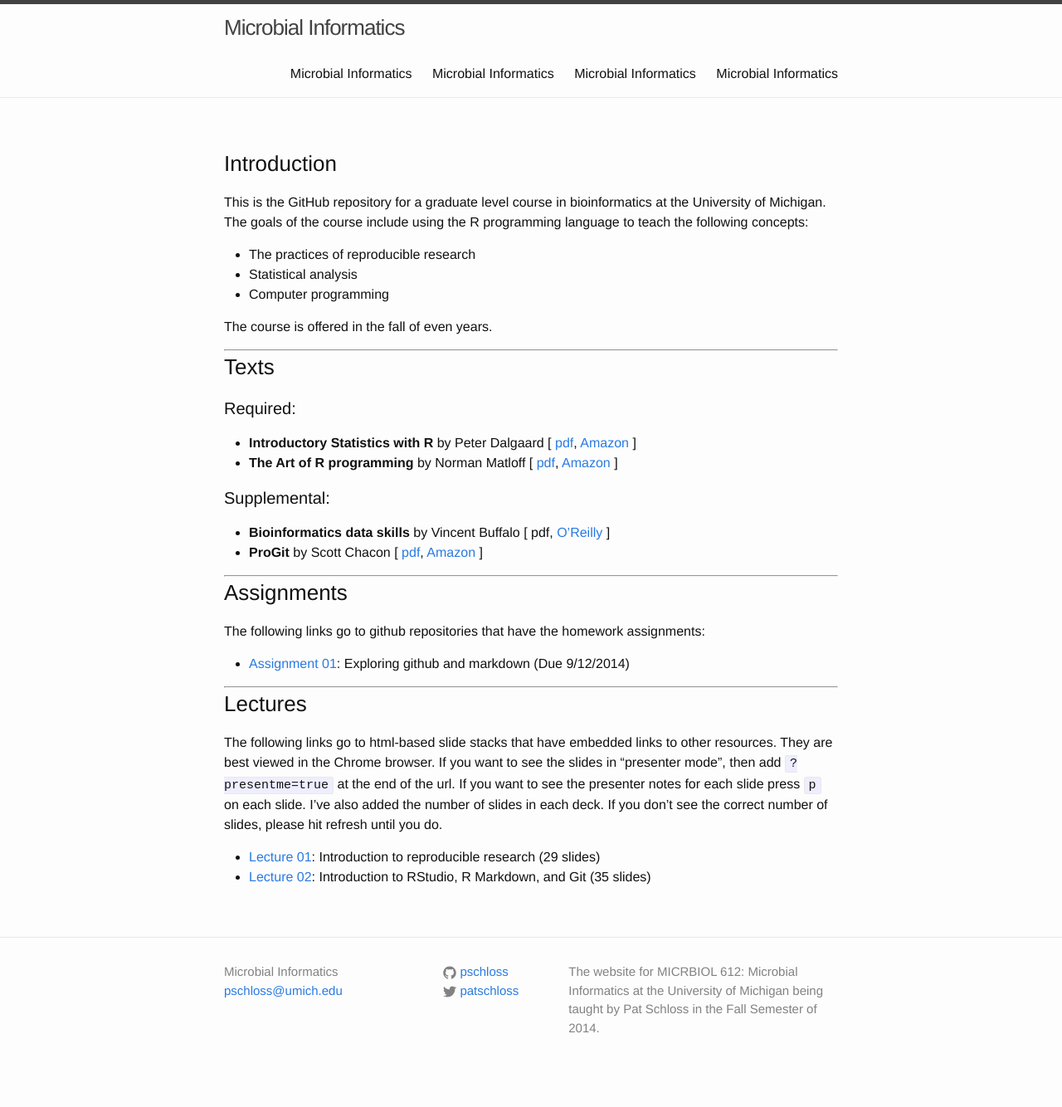
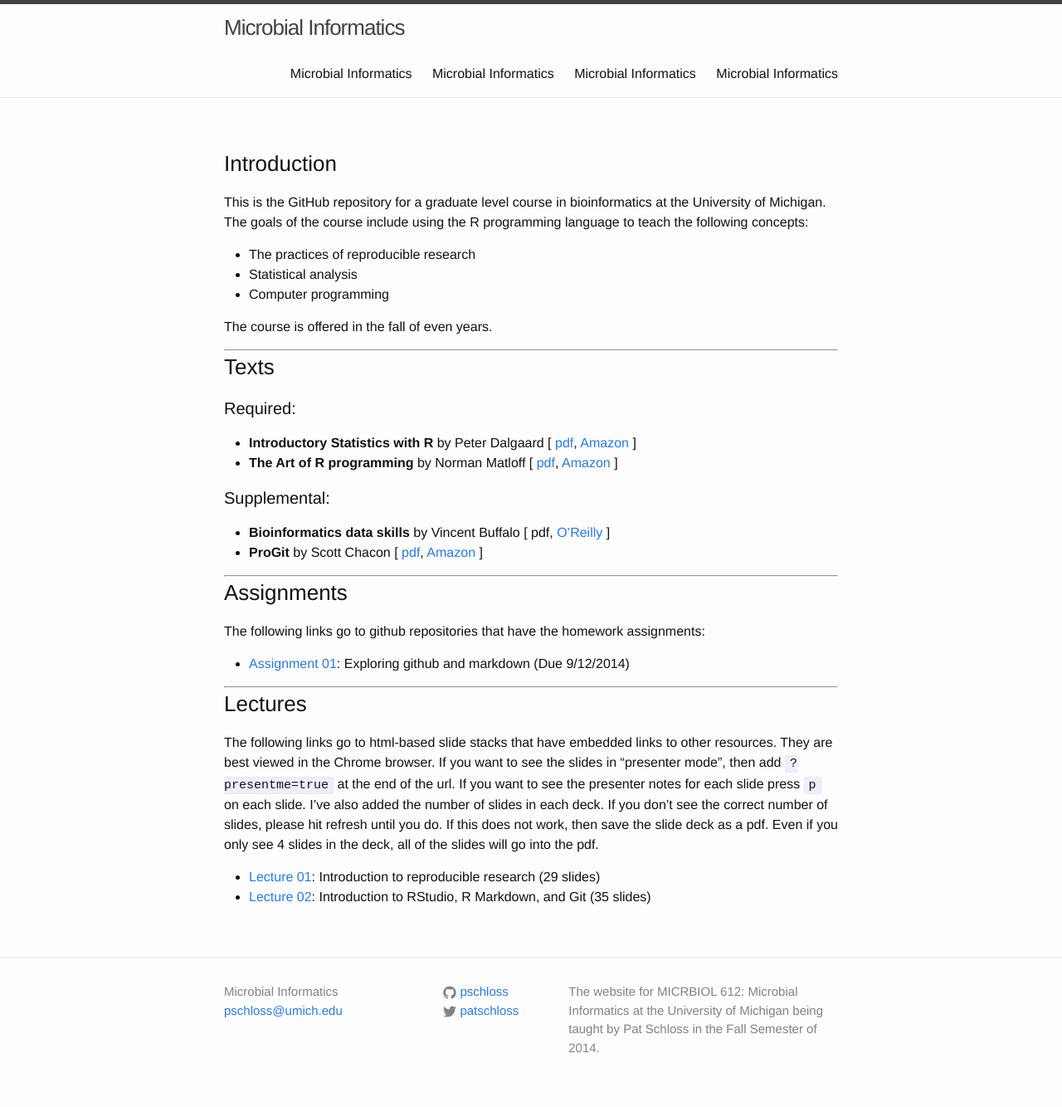
Before and after one commit to microbialinformatics/microbialinformatics.github.io, a Jekyll site: the page built from index.md, in a window 1280 px wide. Shown: the whole page at 83% size. Built offline with Jekyll 4.4.1, drawn with Linux system fonts in a browser that asks for light colours; before the commit the page ends 1310 px from its top, so only the background shows below that.

Commit message:
added information about getting a full slide deck

```diff
--- a/index.md
+++ b/index.md
@@ -33,7 +33,7 @@ The following links go to github repositories that have the homework assignments
 ----
 
 ### Lectures
-The following links go to html-based slide stacks that have embedded links to other resources. They are best viewed in the Chrome browser. If you want to see the slides in "presenter mode", then add `?presentme=true` at the end of the url. If you want to see the presenter notes for each slide press `p` on each slide. I've also added the number of slides in each deck. If you don't see the correct number of slides, please hit refresh until you do.
+The following links go to html-based slide stacks that have embedded links to other resources. They are best viewed in the Chrome browser. If you want to see the slides in "presenter mode", then add `?presentme=true` at the end of the url. If you want to see the presenter notes for each slide press `p` on each slide. I've also added the number of slides in each deck. If you don't see the correct number of slides, please hit refresh until you do. If this does not work, then save the slide deck as a pdf. Even if you only see 4 slides in the deck, all of the slides will go into the pdf.
 
 * [Lecture 01](slides/Lecture01.html): Introduction to reproducible research (29 slides)
 * [Lecture 02](slides/Lecture02.html): Introduction to RStudio, R Markdown, and Git (35 slides)
```
Also changed, not shown: _index.html (deleted, +0 -23 lines).
